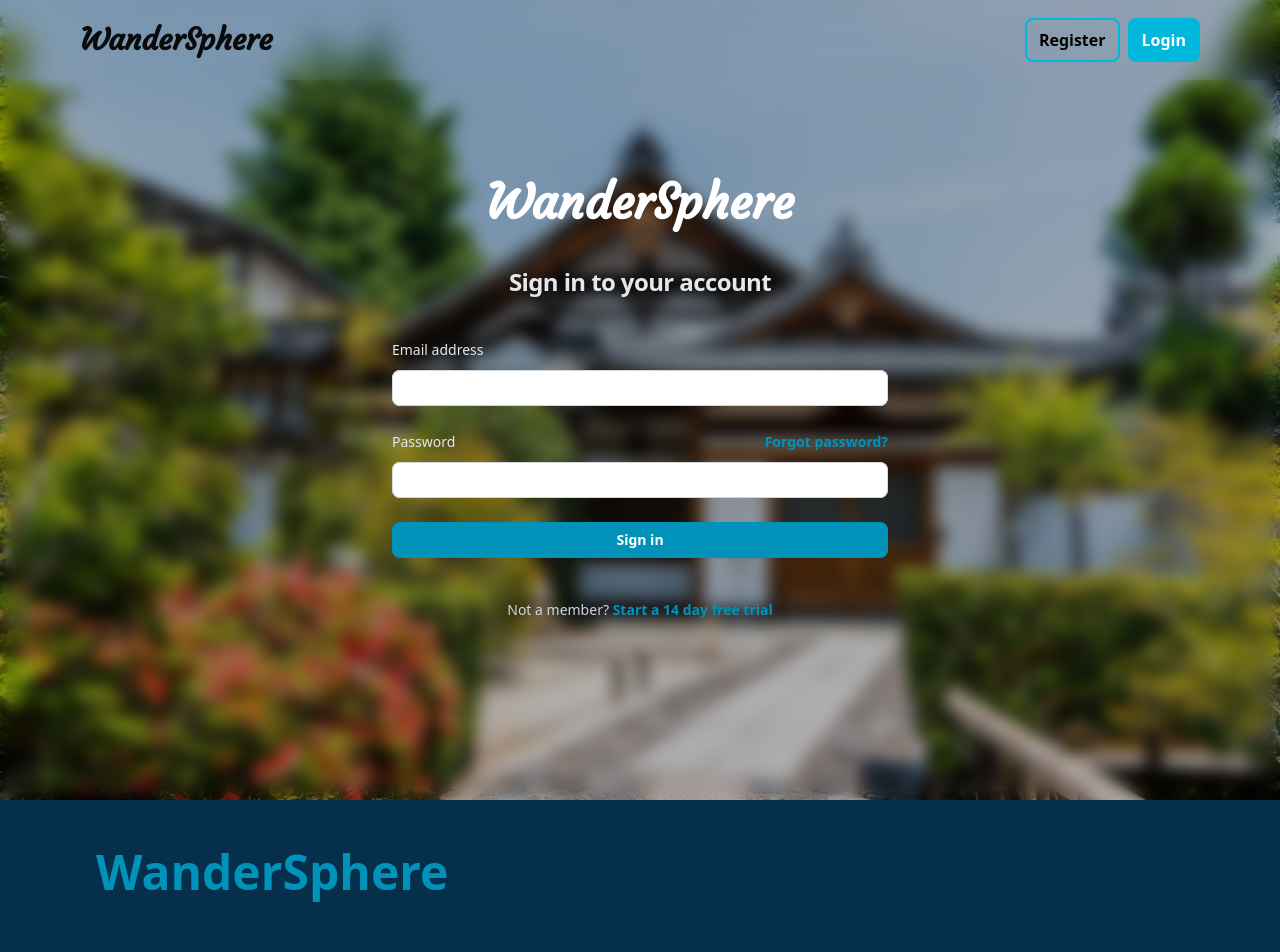
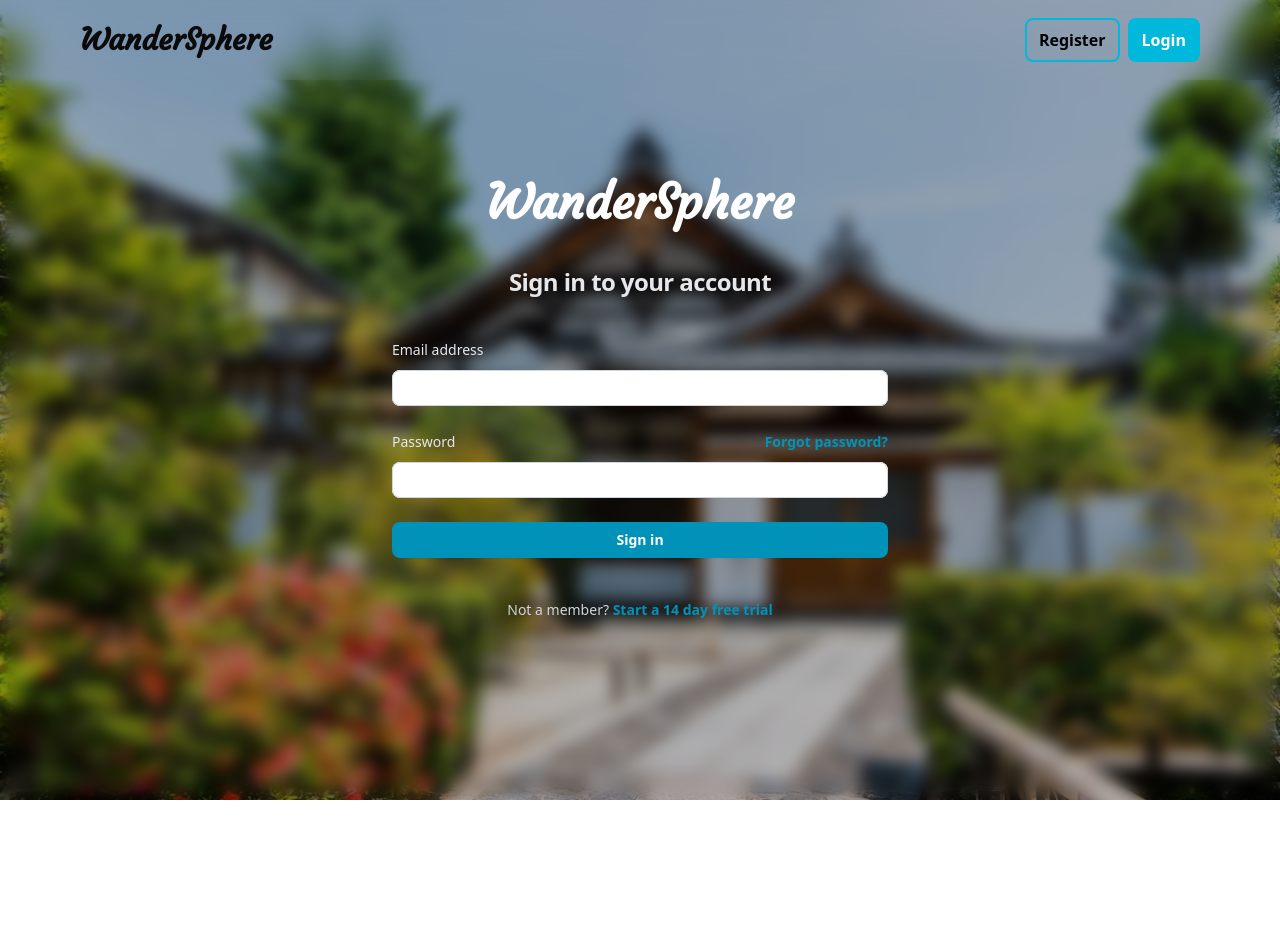
Before and after one commit to A-B-H-I-S-H-E-K-S-H-A-W/travelling-website, a React (Vite) app in the folder client/: page /auth/v1/login in a window 1280 px wide. Shown: the top 952 px of the page. After the commit the page ends 800 px from the top, so only its background shows below. Built offline with nearby package versions, Linux system fonts and the light colour scheme.

Commit message:
Modified layout for custom footer render

```diff
--- a/client/src/Layout.jsx
+++ b/client/src/Layout.jsx
@@ -1,8 +1,8 @@
-import React from "react";
+import React, { useState } from "react";
 import Navbar from "./components/user/Navbar";
 import Footer from "./components/user/Footer";
 
-export default function Layout({ children }) {
+export default function Layout({ children, showFooter = true }) {
   return (
     <div className="flex flex-col min-h-screen overflow-hidden">
       {/* Navbar */}
@@ -12,7 +12,7 @@ export default function Layout({ children }) {
       <main className="flex-grow">{children}</main>
 
       {/* Footer */}
-      <Footer />
+      {showFooter && <Footer />}
     </div>
   );
 }
--- a/client/src/pages/user/Login.jsx
+++ b/client/src/pages/user/Login.jsx
@@ -4,7 +4,7 @@ import Layout from "../../Layout";
 export default function Login() {
   return (
     <>
-      <Layout>
+      <Layout showFooter={false}>
         <div
           className="w-screen min-h-screen overflow-hidden"
           style={{
```
